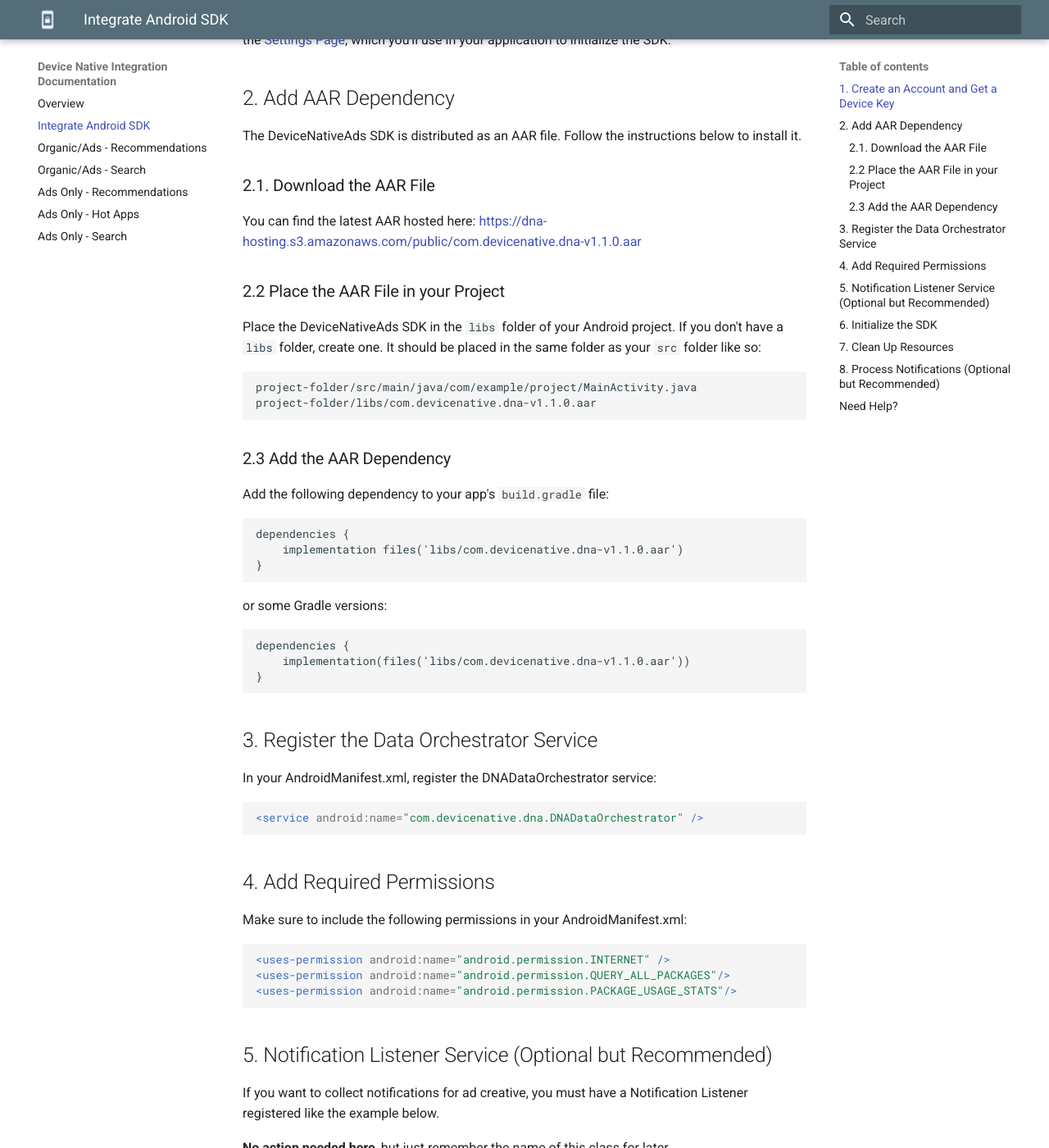
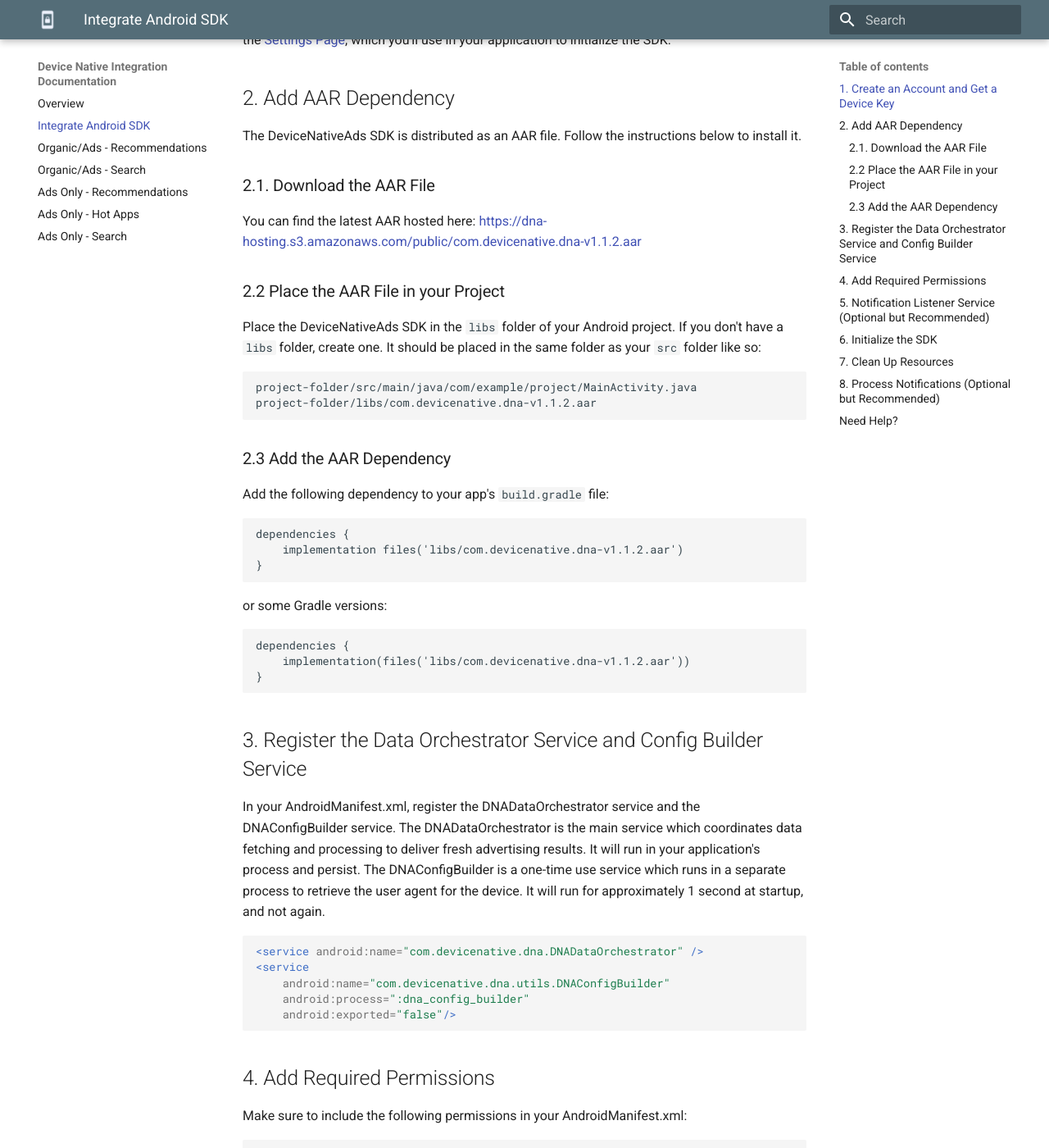
Before and after one commit to Device-Native/website, an MkDocs documentation site: the page built from docs/integrate-sdk.md, in a window 1280 px wide and 1400 px high, scrolled down 311 px. Shown: the whole window at 82% size. Built offline with MkDocs 1.6.1 and Material for MkDocs 9.7.7, drawn with Linux system fonts in a browser that asks for light colours.

Commit message:
update docs for latest

````diff
--- a/docs/integrate-sdk.md
+++ b/docs/integrate-sdk.md
@@ -16,7 +16,7 @@
 
 ### 2.1. Download the AAR File
 
-You can find the latest AAR hosted here: [https://dna-hosting.s3.amazonaws.com/public/com.devicenative.dna-v1.1.0.aar](https://dna-hosting.s3.amazonaws.com/public/com.devicenative.dna-v1.1.0.aar)
+You can find the latest AAR hosted here: [https://dna-hosting.s3.amazonaws.com/public/com.devicenative.dna-v1.1.2.aar](https://dna-hosting.s3.amazonaws.com/public/com.devicenative.dna-v1.1.2.aar)
 
 ### 2.2 Place the AAR File in your Project
 
@@ -24,7 +24,7 @@
 
 ```
 project-folder/src/main/java/com/example/project/MainActivity.java
-project-folder/libs/com.devicenative.dna-v1.1.0.aar
+project-folder/libs/com.devicenative.dna-v1.1.2.aar
 ```
 
 ### 2.3 Add the AAR Dependency
@@ -33,7 +33,7 @@
 
 ```gradle
 dependencies {
-    implementation files('libs/com.devicenative.dna-v1.1.0.aar')
+    implementation files('libs/com.devicenative.dna-v1.1.2.aar')
 }
 ```
 
@@ -41,16 +41,20 @@
 
 ```gradle
 dependencies {
-    implementation(files('libs/com.devicenative.dna-v1.1.0.aar'))
+    implementation(files('libs/com.devicenative.dna-v1.1.2.aar'))
 }
 ```
 
-## 3. Register the Data Orchestrator Service
+## 3. Register the Data Orchestrator Service and Config Builder Service
 
-In your AndroidManifest.xml, register the DNADataOrchestrator service:
+In your AndroidManifest.xml, register the DNADataOrchestrator service and the DNAConfigBuilder service. The DNADataOrchestrator is the main service which coordinates data fetching and processing to deliver fresh advertising results. It will run in your application's process and persist. The DNAConfigBuilder is a one-time use service which runs in a separate process to retrieve the user agent for the device. It will run for approximately 1 second at startup, and not again.
 
 ```xml
 <service android:name="com.devicenative.dna.DNADataOrchestrator" />
+<service
+    android:name="com.devicenative.dna.utils.DNAConfigBuilder"
+    android:process=":dna_config_builder"
+    android:exported="false"/>
 ```
 
 ## 4. Add Required Permissions
````
